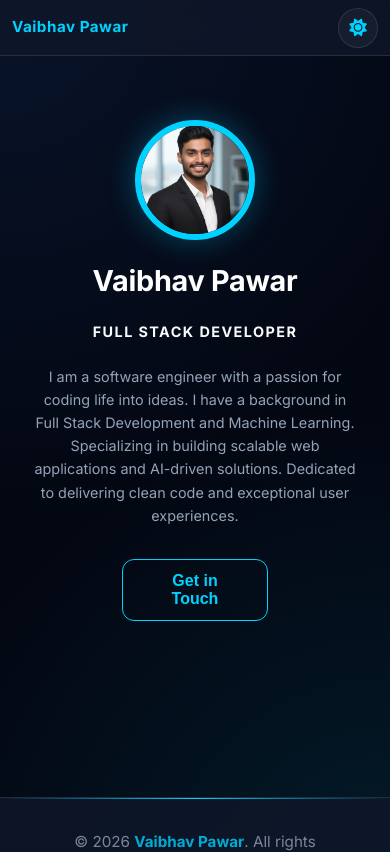
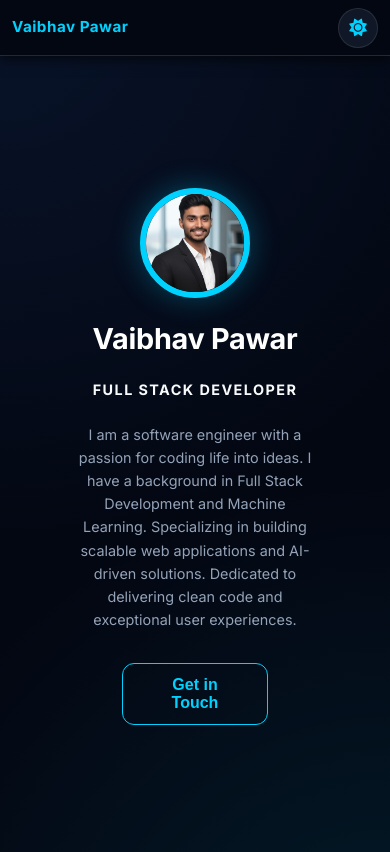
Before and after one commit to vaibhavdpawar9921-Tech/portfolio, a React (Vite) app: page / in a window 390 px wide. Shown: the top 852 px of the page. Built offline with nearby package versions, Linux system fonts and the light colour scheme.

Commit message:
Updated portfolio code

```diff
--- a/src/index.css
+++ b/src/index.css
@@ -76,6 +76,13 @@ nav, .navbar {
   width: 100%;
 }
 
+@media (max-width: 900px) {
+  nav, .navbar {
+    background: rgba(15, 23, 42, 0.95); /* More opaque background on mobile */
+    box-shadow: 0 4px 12px rgba(0, 0, 0, 0.5); /* Clearer separation */
+  }
+}
+
 .nav-container {
   max-width: 1400px;
   margin: 0 auto;
@@ -146,8 +153,15 @@ nav a.active::after {
 
 .container {
   max-width: 1100px;
+  width: 90%;
   margin: 0 auto;
   padding: 4rem 2rem;
+}
+
+@media (max-width: 768px) {
+  .container {
+    padding: 2rem 1.5rem;
+  }
 }
 
 h1, h2, h3 {
@@ -277,7 +291,8 @@ p, .hero-description {
   flex-direction: column;
   align-items: center;
   justify-content: center;
-  min-height: calc(85vh - 80px);
+  min-height: calc(100vh - 70px);
+  padding: 80px 20px;
 }
 
 .gradient-text {
@@ -327,6 +342,12 @@ p, .hero-description {
   .nav-container {
     padding: 0 1rem;
     min-height: 60px;
+    position: sticky;
+    top: 0;
+    z-index: 1000;
+    background: var(--bg); /* Ensure background for visibility */
+    box-shadow: 0 2px 10px rgba(0, 0, 0, 0.2); /* Add shadow for lift */
+    backdrop-filter: blur(10px); /* Frosted glass effect */
   }
 
   .nav-logo {
@@ -368,8 +389,8 @@ p, .hero-description {
 
   .hero {
     min-height: auto;
-    padding-top: 2rem;
-    padding-bottom: 3rem;
+    padding-top: 100px;
+    padding-bottom: 60px;
     text-align: center;
   }
 
@@ -412,8 +433,13 @@ p, .hero-description {
   }
 
   .profile-img {
-    width: 120px;
-    height: 120px;
+    width: 110px;
+    height: 110px;
+  }
+
+  h1 {
+    font-size: 1.8rem;
+    padding: 0 0.25rem;
   }
 
   p, .hero-description {
```
